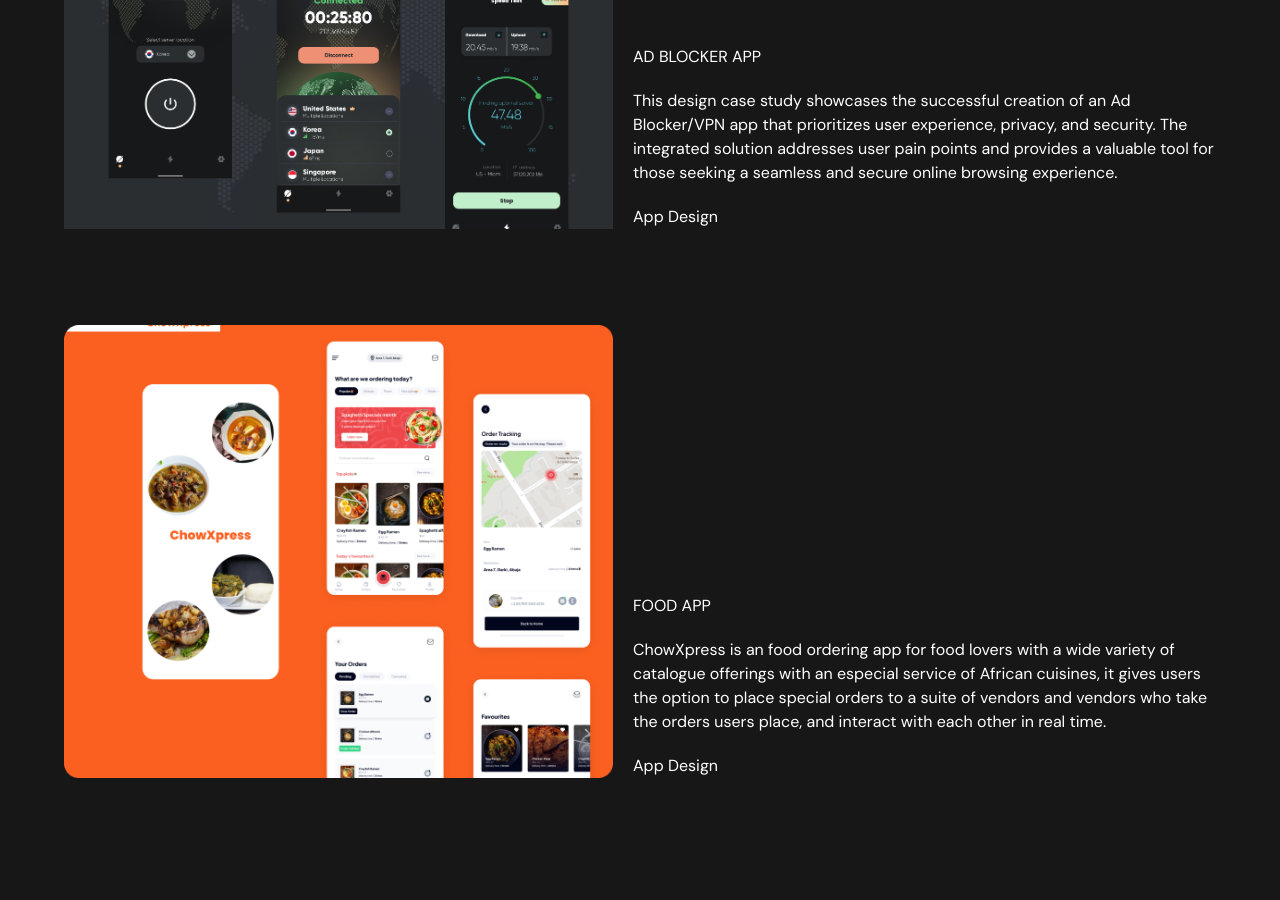
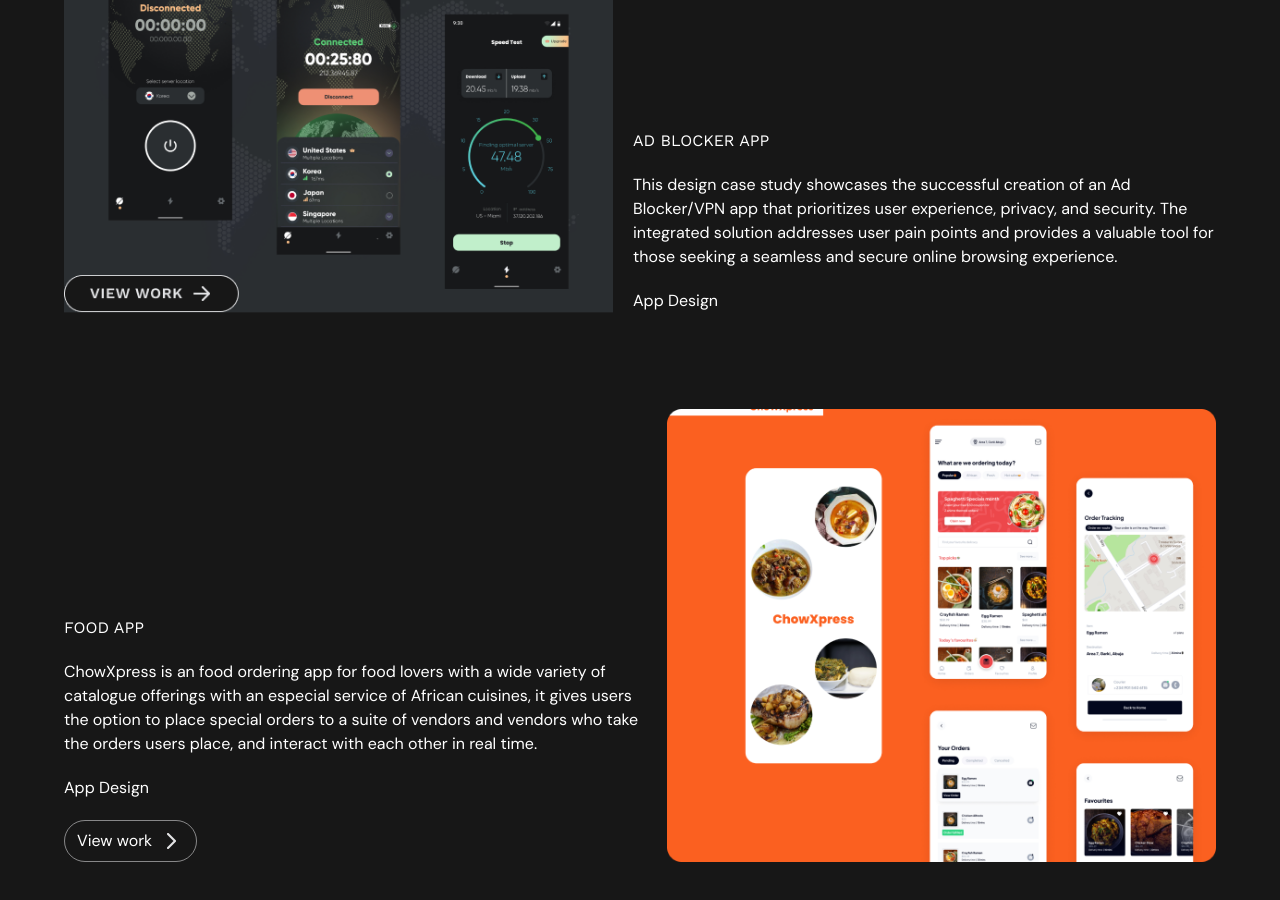
Before and after one commit to VirtuousTechies/musa-daniel, a React (Vite) app in the folder musa-daniel/: page /works in a window 1280 px wide. Shown: the part 1220-2120 px from the top of the page. Before the commit the page ends 2038 px from the top, so only its background shows below. Built offline with nearby package versions, Linux system fonts and the light colour scheme.

Commit message:
Worked on the layout, added new images for the Works component, also added fonts in tailwind.config.js

```diff
--- a/musa-daniel/src/App.css
+++ b/musa-daniel/src/App.css
@@ -1,4 +1,4 @@
-@import url('https://fonts.googleapis.com/css2?family=DM+Sans:opsz,wght@200;300;400;500;700&display=swap');
+@import url('https://fonts.googleapis.com/css2?family=DM+Sans:opsz,wght@9..40,100..1000&family=Figtree:wght@300..900&family=Montserrat:wght@100..900&family=Plus+Jakarta+Sans:wght@200..800&family=Work+Sans:wght@100..900&display=swap');
 
 * {
   padding: 0;
@@ -7,7 +7,7 @@
   user-select: none;
 }
 
-input  {
+input, ul>li  {
   font-family: 'DM Sans', sans-serif;
 }
 
--- a/musa-daniel/src/Components/Works.jsx
+++ b/musa-daniel/src/Components/Works.jsx
@@ -1,16 +1,22 @@
 import React from 'react'
 import { works } from '../Data/demo'
+import { right } from '../Data'
 
 export default function Works() {
   return (
-    works.map((item) => <section key={item.name} className='flex flex-col space-y-5
-    md:space-y-0 md:flex-row space-x-5
-    w-[90%] mx-auto'>
+    works.map((item) => <section key={item.name} className={`flex flex-col space-y-5
+    md:space-y-0 w-[90%] mx-auto md:space-x-5
+    ${item.name == 'FOOD APP' ? 'md:flex-row-reverse md:space-x-reverse' : 'md:flex-row'}`}>
         <img src={item.img} alt={item.name} className='md:w-[300px] lg:w-[549px]'/>
         <div className='flex flex-col space-y-5 justify-end'>
-            <h2>{item.name}</h2>
+            <h2 className='font-two'>{item.name}</h2>
             <p className='w-[100%]'>{item.description}</p>
             <p>{item.type}</p>
+            {item.name == 'FOOD APP' ? <button className='self-start flex flex-row items-center
+            space-x-2 border-[1px] rounded-full border-solid border-[#E3E4E68C] px-3 py-2'>
+                <p>View work</p>
+                <img src={right} alt="right-icon" />
+            </button> :null}
         </div>
     </section>)
   )
--- a/musa-daniel/src/Data/index.jsx
+++ b/musa-daniel/src/Data/index.jsx
@@ -10,5 +10,6 @@
 
 export {default as rideEaseCover} from './images/main/ride-ease-cover.png'
 export {default as airMaxCover} from './images/main/air-max-cover.png'
-export {default as adBlockerCover} from './images/ad-blocker/ad-blocker-cover.png'
+export {default as adBlockerCover} from './images/main/ad-blocker-cover.png'
 export {default as foodAppCover} from './images/main/food-app-cover.png'
+export {default as right} from './images/main/right-icon.png'
--- a/musa-daniel/tailwind.config.js
+++ b/musa-daniel/tailwind.config.js
@@ -5,7 +5,15 @@
     "./src/**/*.{js,ts,jsx,tsx}",
   ],
   theme: {
-    extend: {}
+    extend: {
+      fontFamily: {
+        'one': 'DM Sans, sans-serif',
+        'two': 'Work Sans, sans-serif',
+        'three': 'Montserrat, sans-serif',
+        'four': 'Plus Jakarta Sans, sans-serif',
+        'five': 'Figtree, sans-serif',
+      }
+    }
   },
   plugins: [],
 }
```
Also changed, not shown: musa-daniel/src/Data/images/main/ad-blocker-cover.png (added), musa-daniel/src/Data/images/main/right-icon.png (added).
